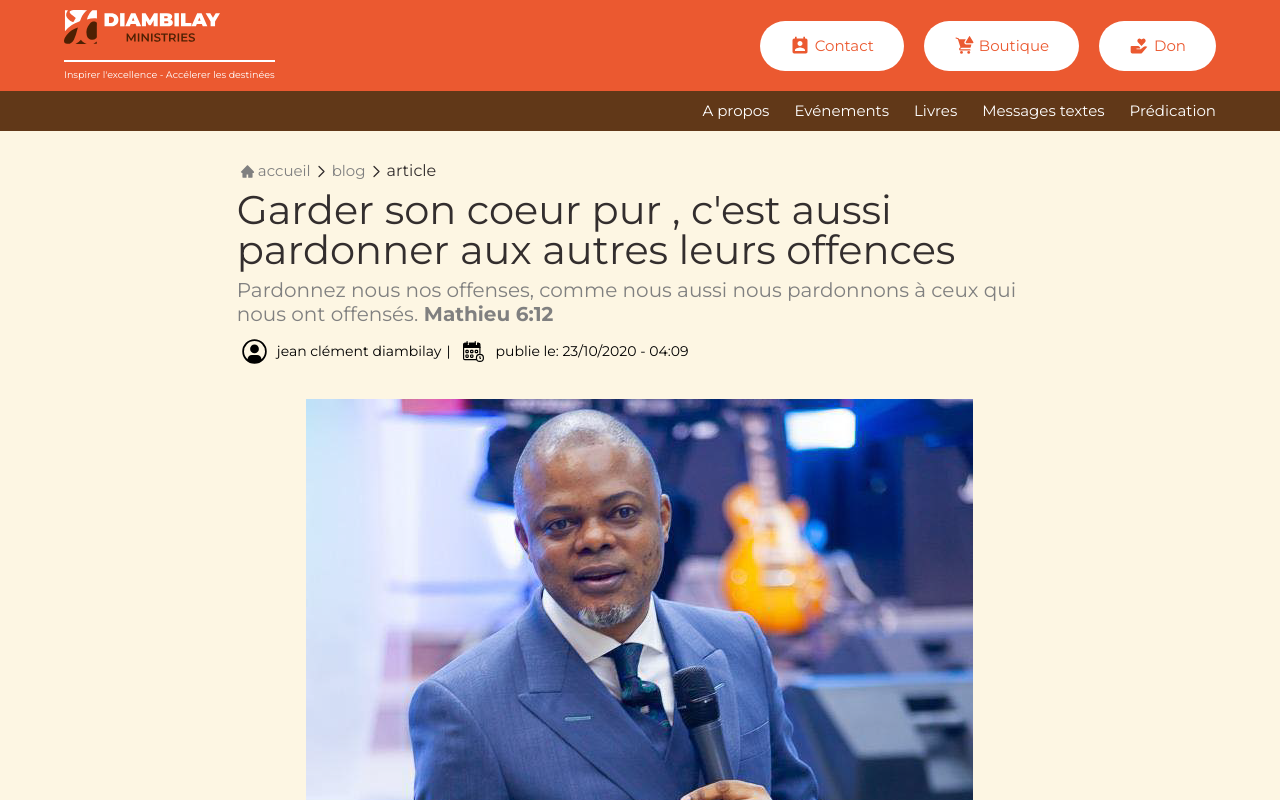
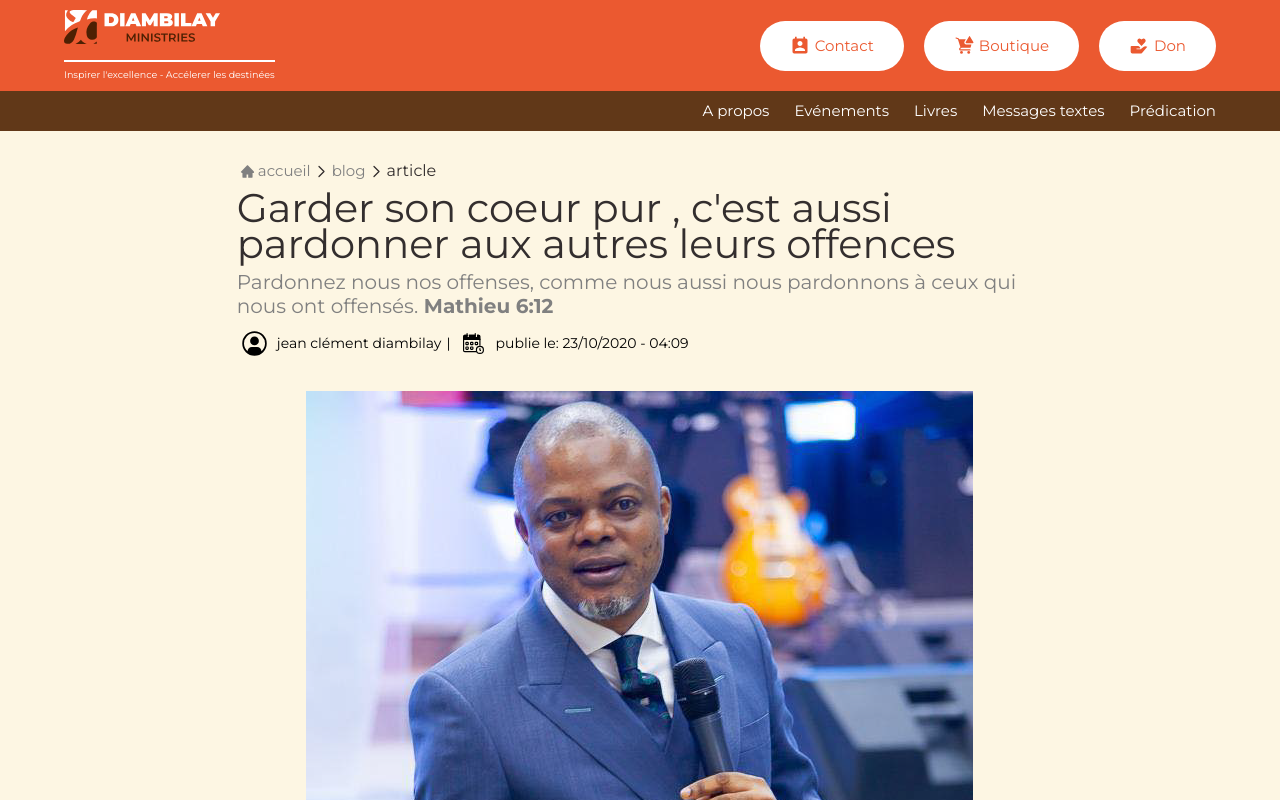
Before and after one commit to gislain-sulu/jcdiambilayministries, a Next.js app: page /blog/1 in a window 1280 px wide. Shown: the top 800 px of the page. Built offline with nearby package versions, Linux system fonts and the light colour scheme.

Commit message:
modification style detail blog

```diff
--- a/pages/blog/[id]/blog.module.scss
+++ b/pages/blog/[id]/blog.module.scss
@@ -33,14 +33,13 @@
       font-size: 4rem;
       color: $color-black;
       align-self: flex-start;
-      line-height: 1;
+      line-height: 3.6rem;
 
       @include responsive(md) {
-        font-size: 2rem;
+        font-size: 4rem;
       }
       @include responsive(sm) {
-        font-size: 4rem;
-        word-break: keep-all;
+        font-size: 3rem;
       }
     }
     &__subtitle {
@@ -51,7 +50,7 @@
       line-height: 1.2;
 
       @include responsive(md) {
-        font-size: 1.3rem;
+        font-size: 1.6rem;
       }
 
       &__cite {
```
